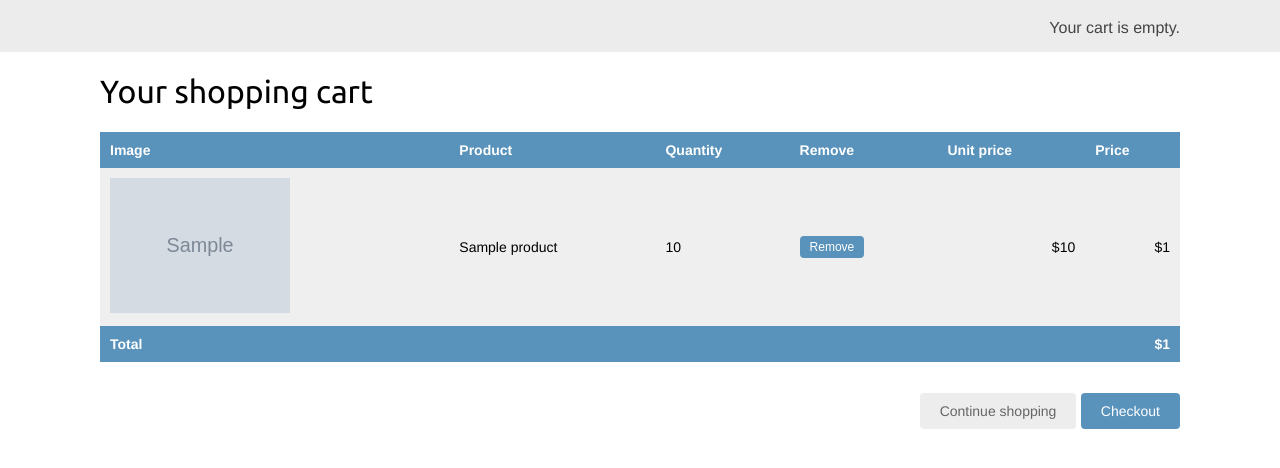
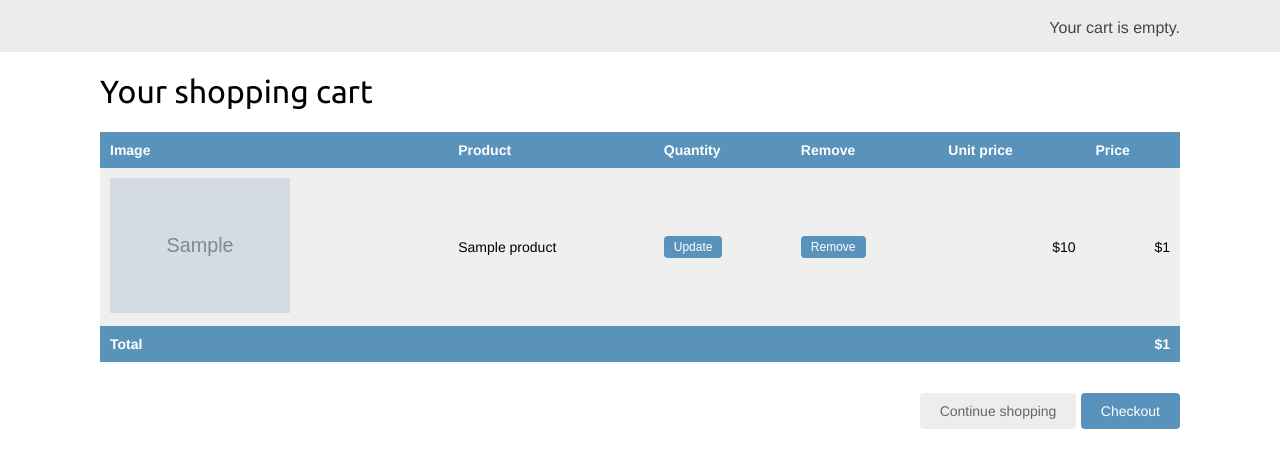
Before and after one commit to nesc11/ecommerce, a Django app: template cart/templates/cart/cart_detail.html in a window 1280 px wide. Shown: the part 46-514 px from the top of the page. Run offline with Django 4.2, Linux system fonts and the light colour scheme; the template is opened without the code that fills it: most values are stand-ins (such as "Sample title", 1, 10 or a date in 2020); grey boxes marked "Sample" are stand-in pictures.

Commit message:
Add the ability update the products in the cart

```diff
--- a/cart/templates/cart/cart_detail.html
+++ b/cart/templates/cart/cart_detail.html
@@ -29,7 +29,14 @@
                 </a>
             </td>
             <td>{{ product.name }}</td>
-            <td>{{ item.quantity }}</td>
+            <td>
+                <form action="{% url 'cart:cart-add' product.id %}" method="post">
+                    {% csrf_token %}
+                    {{ item.update_quantity_form.quantity }}
+                    {{ item.update_quantity_form.override }}
+                    <input type="submit" value="Update">
+                </form>
+            </td>
             <td>
                 <form action="{% url 'cart:cart-remove' product.id %}" method="post">
                     {% csrf_token %}
--- a/cart/views.py
+++ b/cart/views.py
@@ -46,6 +46,9 @@
         cart[str_product_id]["total_price"] = (
             cart[str_product_id]["price"] * cart[str_product_id]["quantity"]
         )
+        cart[str_product_id]["update_quantity_form"] = CartAddProductForm(
+            initial={"quantity": cart[str_product_id]["quantity"], "override": True}
+        )
         total_price += cart[str_product_id]["total_price"]
     print(cart)
     return render(
```
